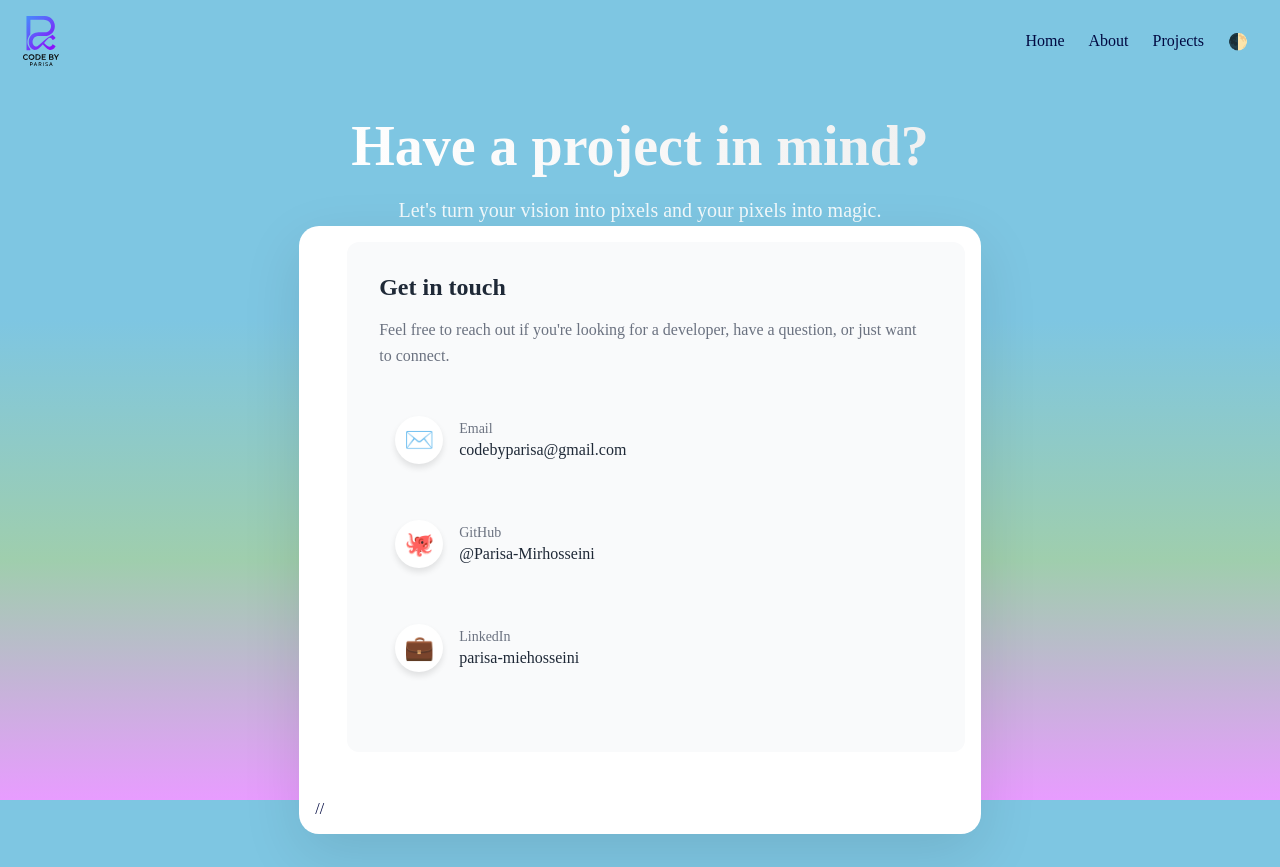
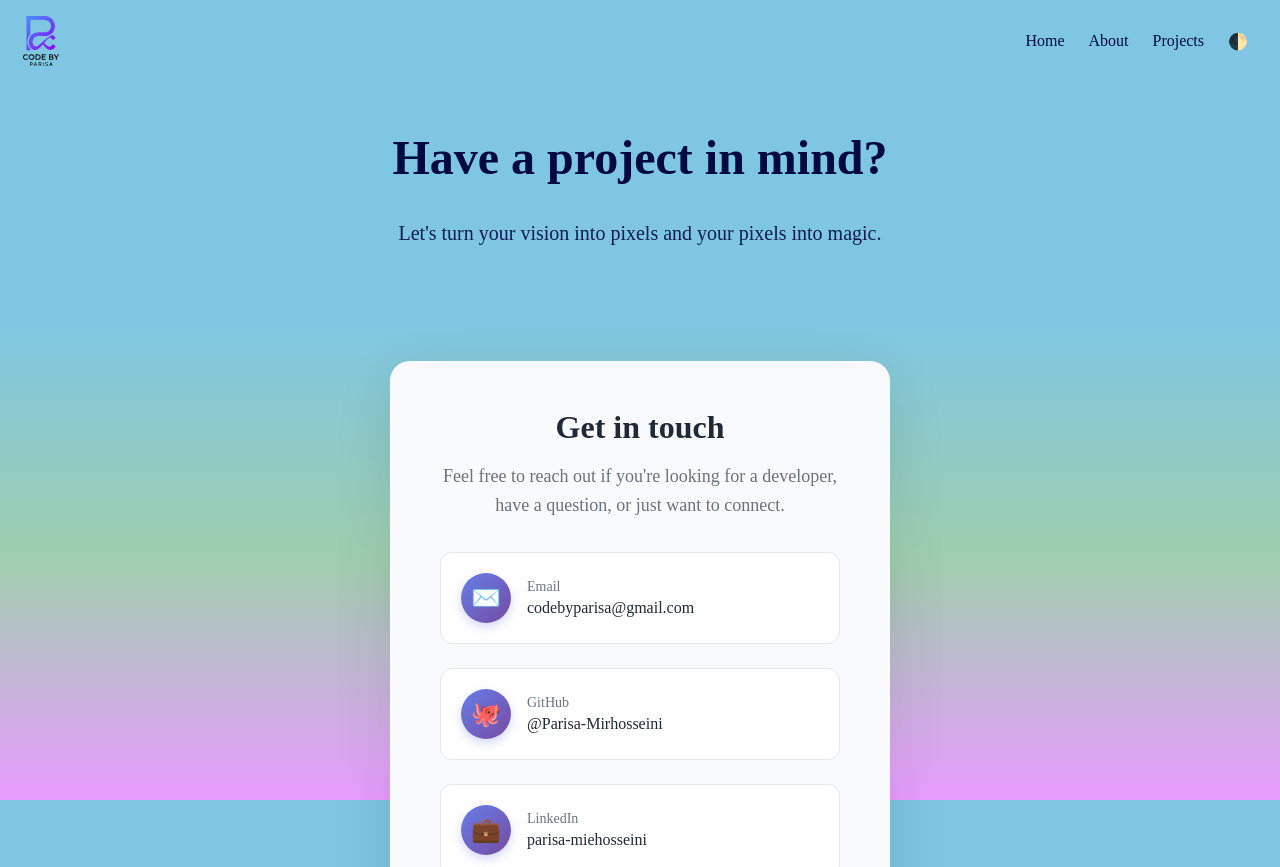
Before and after one commit to Parisa-Mirhosseini/parisa-mirhosseini-portfolio, a React (Vite) app: page /contact in a window 1280 px wide. Shown: the top 867 px of the page. Built offline with nearby package versions, Linux system fonts and the light colour scheme; a web font is replaced by a local one.

Commit message:
contact page scss revision

```diff
--- a/src/Pages/ContactPage/ContactPage.jsx
+++ b/src/Pages/ContactPage/ContactPage.jsx
@@ -142,9 +142,9 @@ function ContactPage() {
               </div>
             </div>
           </div>
-      //   </div>
       </div>
-    // </div>
+      </div>
+    </div>
   );
 }
 
--- a/src/Pages/ContactPage/ContactPage.scss
+++ b/src/Pages/ContactPage/ContactPage.scss
@@ -1,168 +1,126 @@
 .ContactPage {
 
 	&__hero {
-	  padding: 2rem 4rem;
 	  text-align: center;
-	  color: white;
-	}
+	  padding: 3rem 2rem;
 
-	&__content {
-	  max-width: 600px;
-	  margin: 0 auto;
+	  @media (max-width: 768px) {
+		padding: 3rem 1rem;
+	  }
 	}
 
 	&__title {
-	  font-size: 3.5rem;
-	  font-weight: 700;
-	  margin-bottom: 1rem;
-	  background: linear-gradient(45deg, #fff, #f0f0f0);
-	  -webkit-background-clip: text;
-	  background-clip: text;
-	  -webkit-text-fill-color: transparent;
+	  font-size: 3rem;
+	  font-weight: 600;
+	  margin-bottom: 2rem;
+
+	  @media (max-width: 768px) {
+		font-size: 2.5rem;
+	  }
+
+	  @media (max-width: 480px) {
+		font-size: 2rem;
+	  }
 	}
 
 	&__description {
 	  font-size: 1.25rem;
 	  opacity: 0.9;
 	  line-height: 1.6;
+	  padding-bottom: 2rem;
+	  max-width: 600px;
+	  margin: 0 auto;
+
+	  @media (max-width: 768px) {
+		font-size: 1.125rem;
+		padding: 0 1rem 2rem;
+	  }
 	}
 
 	&__container {
-	  max-width: 1200px;
-	  margin: 0 auto;
-	  padding: 0 2rem 4rem;
+	  padding: 2rem;
+
+	  @media (max-width: 768px) {
+		padding: 1rem;
+	  }
 	}
 
 	&__grid {
-	//   display: grid;
-	//   grid-template-columns: 1fr 1fr;
-	display:flex;
-	flex-direction: column;
-	width:60%;
-	margin:auto;
-	  gap: 3rem;
-	  background: white;
-	  border-radius: 20px;
-	  padding: 1rem;
-	  box-shadow: 0 20px 60px rgba(0, 0, 0, 0.1);
-	  position: relative;
-	  top: -2rem;
+	  width: 60%;
+	  margin: auto;
+	  display: flex;
+	  justify-content: center;
+
+	  @media (max-width: 1024px) {
+		width: 70%;
+	  }
 
 	  @media (max-width: 768px) {
-		grid-template-columns: 1fr;
-		padding: 2rem;
-		gap: 2rem;
-	  }
-	}
-
-	&__form-section {
-	  padding-right: 2rem;
-	  border-right: 1px solid #e5e7eb;
-
-	  @media (max-width: 768px) {
-		padding-right: 0;
-		border-right: none;
-		border-bottom: 1px solid #e5e7eb;
-		padding-bottom: 2rem;
-	  }
-	}
-
-	// &__info-card {
-	//   margin-top: 2rem;
-	//   justify-content: center;
-
-	// }
-	&__form-title {
-	  font-size: 2rem;
-	  color: #1f2937;
-	  margin-bottom: 2rem;
-	  font-weight: 600;
-	}
-
-	&__form {
-	  display: flex;
-	  flex-direction: column;
-	  gap: 1.5rem;
-	}
-
-	&__form-group {
-	  display: flex;
-	  flex-direction: column;
-	}
-
-	&__label {
-	  font-size: 0.875rem;
-	  font-weight: 500;
-	  color: #4b5563;
-	  margin-bottom: 0.5rem;
-	}
-
-	&__input,
-	&__textarea {
-	  padding: 0.75rem 1rem;
-	  border: 1px solid #d1d5db;
-	  border-radius: 8px;
-	  font-size: 1rem;
-	  transition: all 0.3s ease;
-
-	  &:focus {
-		outline: none;
-		border-color: #667eea;
-		box-shadow: 0 0 0 3px rgba(102, 126, 234, 0.1);
-	  }
-	}
-
-	&__textarea {
-	  resize: vertical;
-	  min-height: 150px;
-	}
-
-	&__submit {
-	  background: linear-gradient(135deg, #667eea 0%, #764ba2 100%);
-	  color: white;
-	  border: none;
-	  padding: 1rem 2rem;
-	  border-radius: 8px;
-	  font-size: 1rem;
-	  font-weight: 600;
-	  cursor: pointer;
-	  transition: transform 0.3s ease, box-shadow 0.3s ease;
-
-	  &:hover {
-		transform: translateY(-2px);
-		box-shadow: 0 10px 25px rgba(102, 126, 234, 0.3);
+		width: 85%;
 	  }
 
-	  &:active {
-		transform: translateY(0);
+	  @media (max-width: 480px) {
+		width: 95%;
 	  }
 	}
 
 	&__info-section {
-	  padding-left: 2rem;
-
-	  @media (max-width: 768px) {
-		padding-left: 0;
-	  }
+	  width: 100%;
+	  display: flex;
+	  justify-content: center;
 	}
 
 	&__info-card {
 	  background: #f9fafb;
-	  border-radius: 12px;
-	  padding: 2rem;
+	  border-radius: 20px;
+	  padding: 3rem;
+	  box-shadow: 0 20px 60px rgba(0, 0, 0, 0.1);
+	  width: 100%;
+	  max-width: 500px;
+	  display: flex;
+	  flex-direction: column;
+	  align-items: center;
+
+	  @media (max-width: 768px) {
+		padding: 2rem;
+		border-radius: 15px;
+	  }
+
+	  @media (max-width: 480px) {
+		padding: 1.5rem;
+		border-radius: 12px;
+	  }
 	}
 
 	&__info-title {
-	  font-size: 1.5rem;
-	  color: #1f2937;
+	  font-size: 2rem;
+	  color: #1f2937; // Changed from white to dark color for contrast
+	  text-align: center;
 	  margin-bottom: 1rem;
 	  font-weight: 600;
+	  width: 100%;
+
+	  @media (max-width: 768px) {
+		font-size: 1.75rem;
+	  }
+
+	  @media (max-width: 480px) {
+		font-size: 1.5rem;
+	  }
 	}
 
 	&__info-text {
 	  color: #6b7280;
 	  line-height: 1.6;
 	  margin-bottom: 2rem;
+	  text-align: center;
+	  width: 100%;
+	  font-size: 1.125rem;
+
+	  @media (max-width: 768px) {
+		font-size: 1rem;
+		margin-bottom: 1.5rem;
+	  }
 	}
 
 	&__contact-methods {
@@ -170,6 +128,12 @@
 	  flex-direction: column;
 	  gap: 1.5rem;
 	  margin-bottom: 2rem;
+	  width: 100%;
+	  align-items: center;
+
+	  @media (max-width: 480px) {
+		gap: 1rem;
+	  }
 	}
 
 	&__contact-link {
@@ -178,25 +142,44 @@
 	  gap: 1rem;
 	  text-decoration: none;
 	  color: inherit;
-	  padding: 1rem;
-	  border-radius: 8px;
-	  transition: background-color 0.3s ease;
+	  padding: 1.25rem;
+	  border-radius: 12px;
+	  transition: all 0.3s ease;
+	  width: 100%;
+	  max-width: 400px;
+	  background: white;
+	  border: 1px solid #e5e7eb;
 
 	  &:hover {
-		background-color: #e5e7eb;
+		background-color: #f3f4f6;
+		transform: translateY(-2px);
+		box-shadow: 0 10px 25px rgba(0, 0, 0, 0.1);
+		border-color: #667eea;
+	  }
+
+	  @media (max-width: 768px) {
+		padding: 1rem;
 	  }
 	}
 
 	&__contact-icon {
 	  font-size: 1.5rem;
-	  width: 48px;
-	  height: 48px;
+	  width: 50px;
+	  height: 50px;
 	  display: flex;
 	  align-items: center;
 	  justify-content: center;
-	  background: white;
+	  background: linear-gradient(135deg, #667eea 0%, #764ba2 100%);
+	  color: white;
 	  border-radius: 50%;
-	  box-shadow: 0 4px 6px rgba(0, 0, 0, 0.1);
+	  box-shadow: 0 4px 10px rgba(102, 126, 234, 0.3);
+	  flex-shrink: 0;
+
+	  @media (max-width: 480px) {
+		width: 45px;
+		height: 45px;
+		font-size: 1.25rem;
+	  }
 	}
 
 	&__contact-label {
@@ -209,40 +192,9 @@
 	  font-size: 1rem;
 	  color: #1f2937;
 	  font-weight: 500;
-	}
-
-	&__availability {
-	  h4 {
-		font-size: 1.25rem;
-		color: #1f2937;
-		margin-bottom: 0.5rem;
-	  }
-
-	  p {
-		color: #6b7280;
-		margin-bottom: 1rem;
-	  }
-	}
-
-	&__availability-list {
-	  list-style: none;
-	  padding: 0;
-	  margin: 0;
-	  display: grid;
-	  grid-template-columns: repeat(2, 1fr);
-	  gap: 0.5rem;
 
 	  @media (max-width: 480px) {
-		grid-template-columns: 1fr;
-	  }
-
-	  li {
-		padding: 0.5rem 1rem;
-		background: white;
-		border-radius: 6px;
-		font-size: 0.875rem;
-		color: #4b5563;
-		box-shadow: 0 2px 4px rgba(0, 0, 0, 0.05);
+		font-size: 0.9375rem;
 	  }
 	}
   }
```
